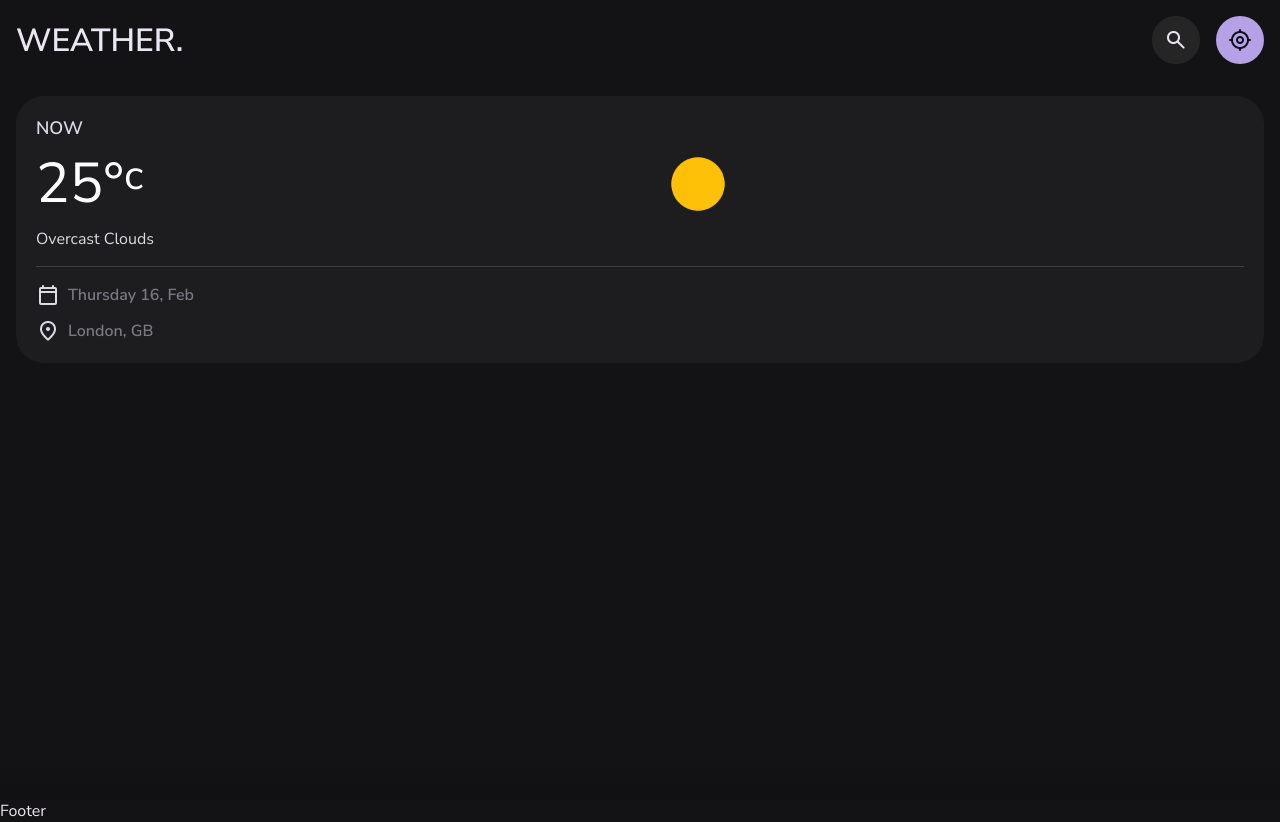
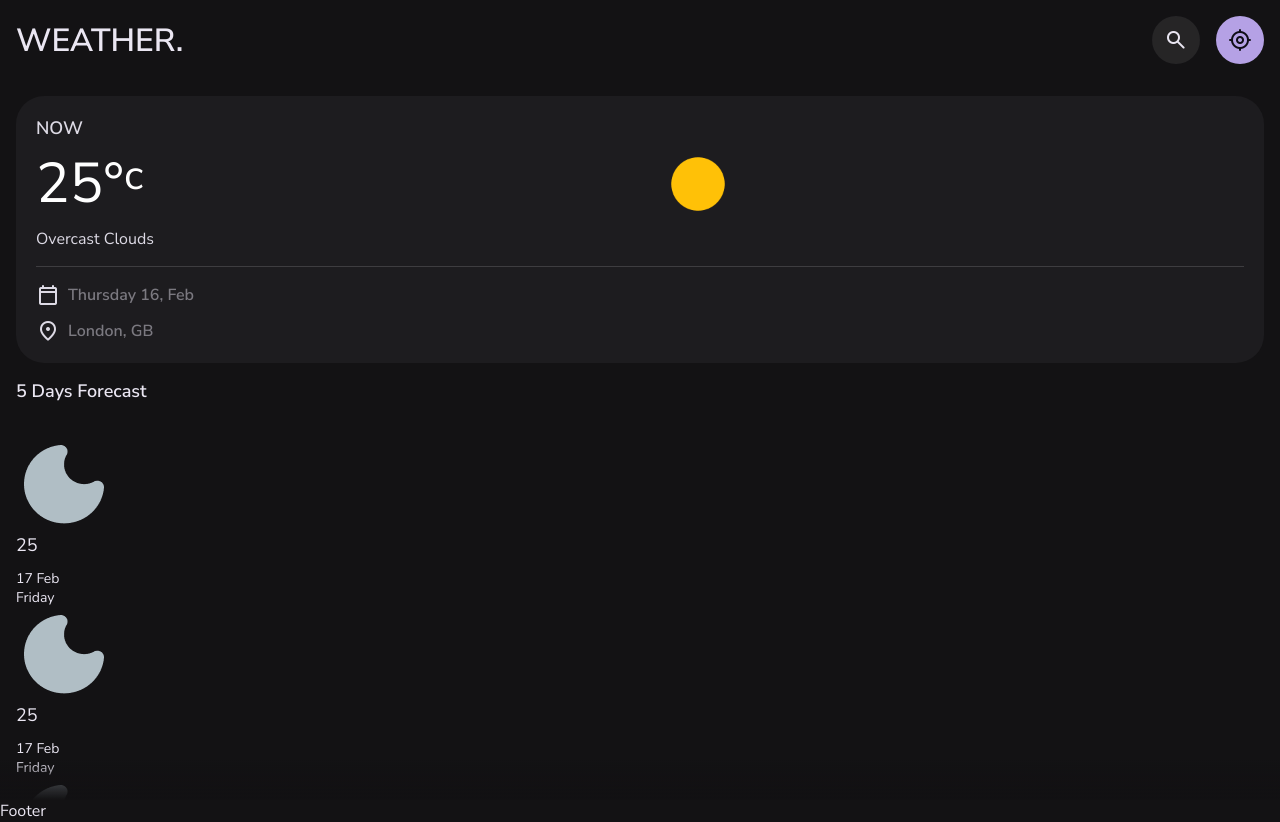
Before and after one commit to RavinduKavinda/weather-app, a React (Create React App) app: page / in a window 1280 px wide. Built offline with nearby package versions, Linux system fonts and the light colour scheme.

Commit message:
Searching Place Weather Forecast

```diff
--- a/src/components/Main/Main.jsx
+++ b/src/components/Main/Main.jsx
@@ -1,6 +1,7 @@
 import React from 'react'
 import "./main.css";
 import icon from "./../../assets/images/weather_icons/01d.png";
+import forecast from "./../../assets/images/weather_icons/01n.png";
 
 const Main = () => {
   return (
@@ -48,6 +49,100 @@ const Main = () => {
             </div>
 
           </section>
+
+          {/* Searching Place Weather Forecast*/}
+          <section className="section forecast" aria-label='forecast-label'>
+
+              <h2 className="title-2" id='forecast-label'>
+                5 Days Forecast
+              </h2>
+
+              <card className="card-lg forecast-card">
+                <ul>
+                  <li className="card-item">
+                    <div className="icon-wrapper">
+                      <img src={forecast} alt="" className="weather-icon" />
+
+                      <span className="span">
+                        <p className="title-2">25</p>
+                      </span>
+                    </div>
+
+                    <p className="label-1">17 Feb</p>
+                    <p className="label-1">Friday</p>
+                  </li>
+
+                  <li className="card-item">
+                    <div className="icon-wrapper">
+                      <img src={forecast} alt="" className="weather-icon" />
+
+                      <span className="span">
+                        <p className="title-2">25</p>
+                      </span>
+                    </div>
+
+                    <p className="label-1">17 Feb</p>
+                    <p className="label-1">Friday</p>
+                  </li>
+
+                  <li className="card-item">
+                    <div className="icon-wrapper">
+                      <img src={forecast} alt="" className="weather-icon" />
+
+                      <span className="span">
+                        <p className="title-2">25</p>
+                      </span>
+                    </div>
+
+                    <p className="label-1">17 Feb</p>
+                    <p className="label-1">Friday</p>
+                  </li>
+
+                  <li className="card-item">
+                    <div className="icon-wrapper">
+                      <img src={forecast} alt="" className="weather-icon" />
+
+                      <span className="span">
+                        <p className="title-2">25</p>
+                      </span>
+                    </div>
+
+                    <p className="label-1">17 Feb</p>
+                    <p className="label-1">Friday</p>
+                  </li>
+
+                  <li className="card-item">
+                    <div className="icon-wrapper">
+                      <img src={forecast} alt="" className="weather-icon" />
+
+                      <span className="span">
+                        <p className="title-2">25</p>
+                      </span>
+                    </div>
+
+                    <p className="label-1">17 Feb</p>
+                    <p className="label-1">Friday</p>
+                  </li>
+
+                  <li className="card-item">
+                    <div className="icon-wrapper">
+                      <img src={forecast} alt="" className="weather-icon" />
+
+                      <span className="span">
+                        <p className="title-2">25</p>
+                      </span>
+                    </div>
+
+                    <p className="label-1">17 Feb</p>
+                    <p className="label-1">Friday</p>
+                  </li>
+
+                </ul>
+              </card>
+
+
+
+          </section>
         </div>
       </article>
     </main>
```
